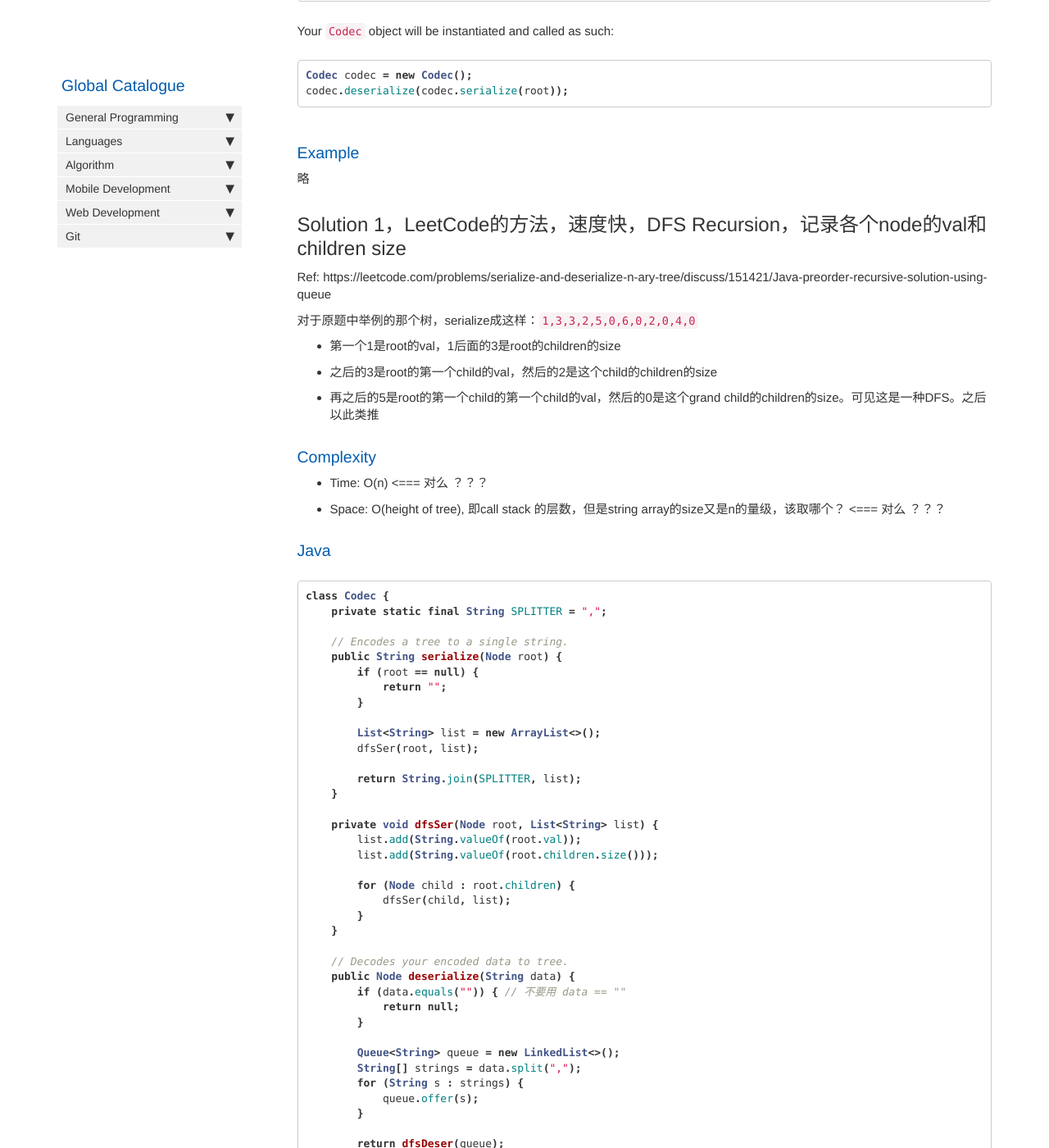
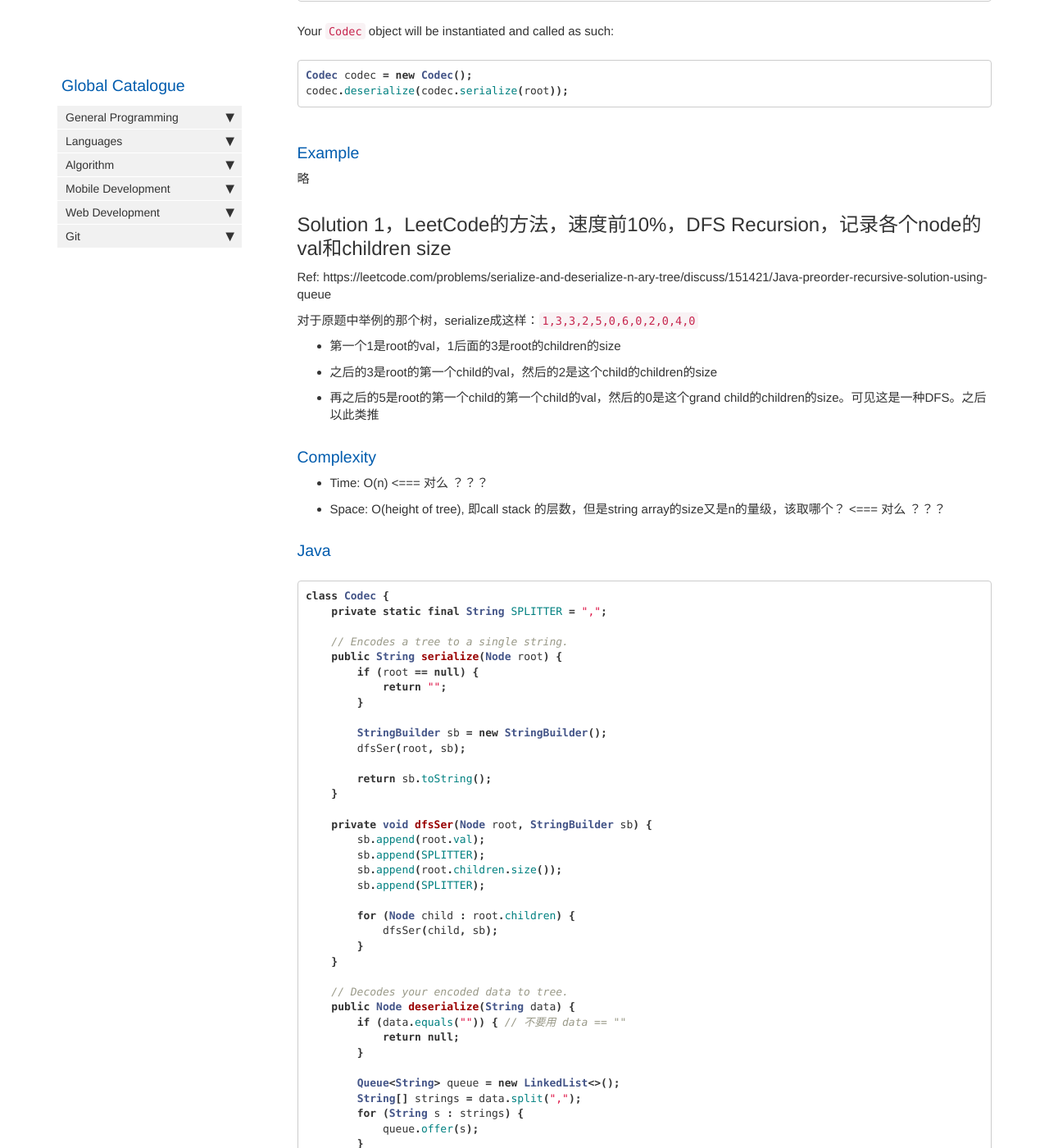
Before and after one commit to HungryOrc/hungryorc.github.io, a Jekyll site: the page built from pages/algorithm/algorithm_serialize_and_deserialize_n_ary_tree.md, in a window 1280 px wide and 1400 px high, scrolled down 1016 px. Shown: the whole window at 82% size. Built offline with Jekyll 4.4.1, drawn with Linux system fonts in a browser that asks for light colours; nearby versions of some CDN libraries; comment, search, counter and statistics services are not loaded; some of the changed text lies outside the part shown.

Commit message:
Update algorithm_serialize_and_deserialize_n_ary_tree.md

````diff
--- a/pages/algorithm/algorithm_serialize_and_deserialize_n_ary_tree.md
+++ b/pages/algorithm/algorithm_serialize_and_deserialize_n_ary_tree.md
@@ -52,7 +52,7 @@ codec.deserialize(codec.serialize(root));
 ### Example
 略
 
-## Solution 1，LeetCode的方法，速度快，DFS Recursion，记录各个node的val和children size
+## Solution 1，LeetCode的方法，速度前10%，DFS Recursion，记录各个node的val和children size
 Ref: https://leetcode.com/problems/serialize-and-deserialize-n-ary-tree/discuss/151421/Java-preorder-recursive-solution-using-queue
 
 对于原题中举例的那个树，serialize成这样：`1,3,3,2,5,0,6,0,2,0,4,0`
@@ -75,18 +75,20 @@ class Codec {
             return "";
         }
 
-        List<String> list = new ArrayList<>();
-        dfsSer(root, list);
+        StringBuilder sb = new StringBuilder();
+        dfsSer(root, sb);
 
-        return String.join(SPLITTER, list);
+        return sb.toString();
     }
 
-    private void dfsSer(Node root, List<String> list) {
-        list.add(String.valueOf(root.val));
-        list.add(String.valueOf(root.children.size()));
+    private void dfsSer(Node root, StringBuilder sb) {
+        sb.append(root.val);
+        sb.append(SPLITTER);
+        sb.append(root.children.size());
+        sb.append(SPLITTER);
 
         for (Node child : root.children) {
-            dfsSer(child, list);
+            dfsSer(child, sb);
         }
     }
 
@@ -121,7 +123,7 @@ class Codec {
 }
 ```
 
-## Solution 2，我自己的方法，速度还行，BFS Iteration，记录各个node的val和children size
+## Solution 2，我自己的方法，速度较快，BFS Iteration，记录各个node的val和children size
 这个方法是我根据上面的leetcode的DFS方法想出来的BFS方法。因为用到多个Queue，速度会比前一个方法慢一些。
 
 对于原题中举例的那个树，serialize成这样：`1,3,3,2,2,0,4,0,5,0,6,0`
````
Also changed, not shown: other parts of pages/algorithm/algorithm_serialize_and_deserialize_n_ary_tree.md (+1 -1 lines).
